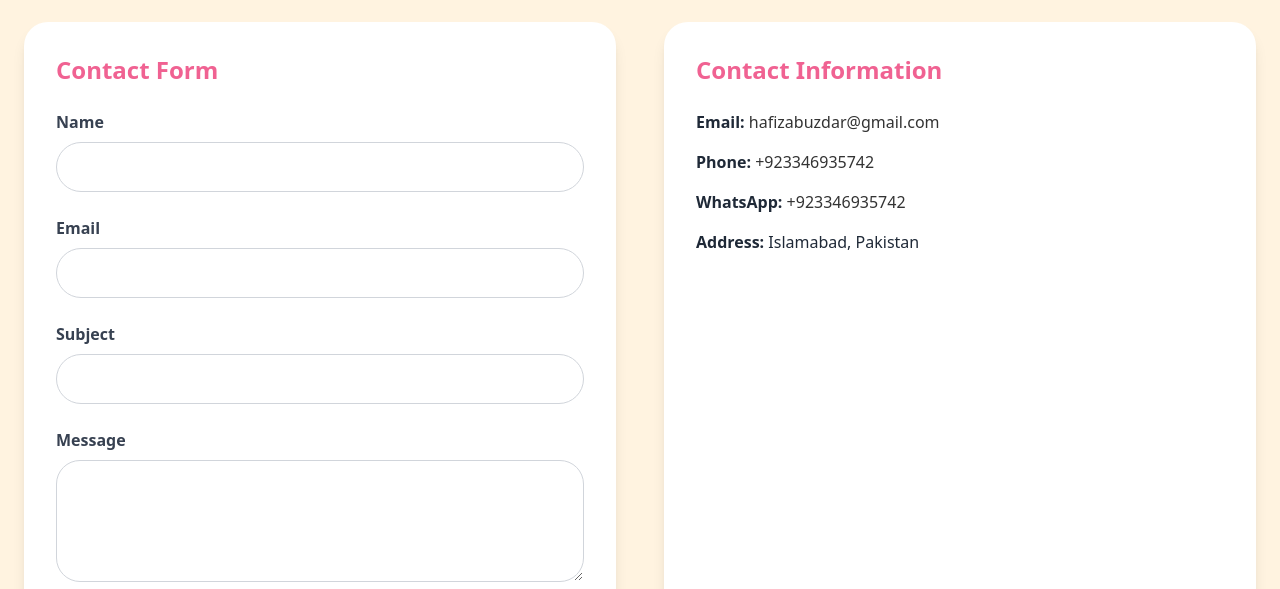
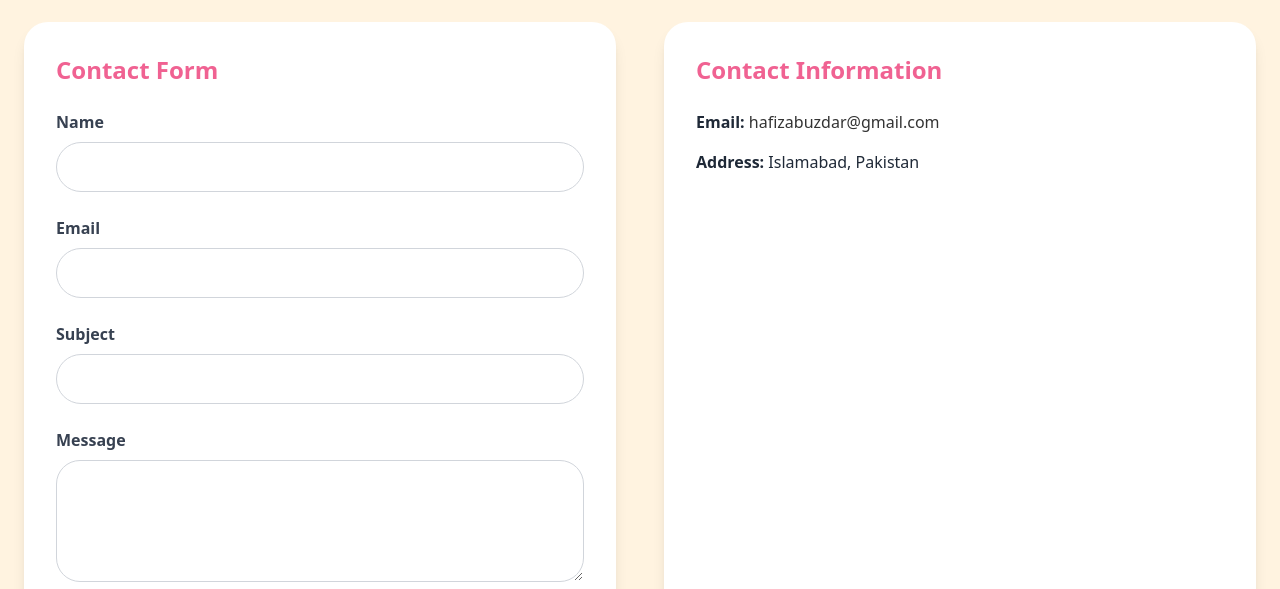
Before and after one commit to UmamaSaif/Portfolio, a plain HTML site: page contact.html in a window 1280 px wide. Shown: the part 186-775 px from the top of the page. Drawn offline with nearby package versions, Linux system fonts and the light colour scheme.

Commit message:
Update contact.html

```diff
--- a/contact.html
+++ b/contact.html
@@ -82,13 +82,7 @@
                     <p class="mb-4"><strong>Email:</strong>
                         <a href="mailto:hafizabuzdar@gmail.com" class="contact-link">hafizabuzdar@gmail.com</a>
                     </p>
-                    <p class="mb-4"><strong>Phone:</strong>
-                        <a href="tel:+923346935742" class="contact-link" >+923346935742</a>
-                    </p>
-                    <p class="mb-4">
-                        <strong>WhatsApp:</strong>
-                        <a href="https://wa.me/923346935742" target="_blank"  class="contact-link">+923346935742</a>
-                    </p>
+
                     <p class="mb-8"><strong>Address:</strong> Islamabad, Pakistan</p>
                 </div>
                 <div class="mt-8">
```
